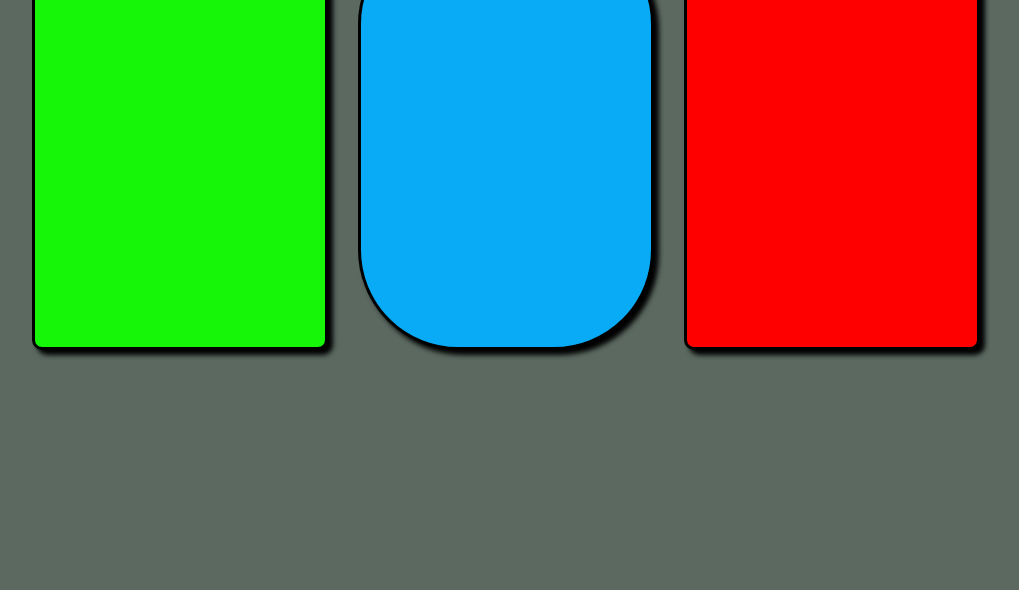
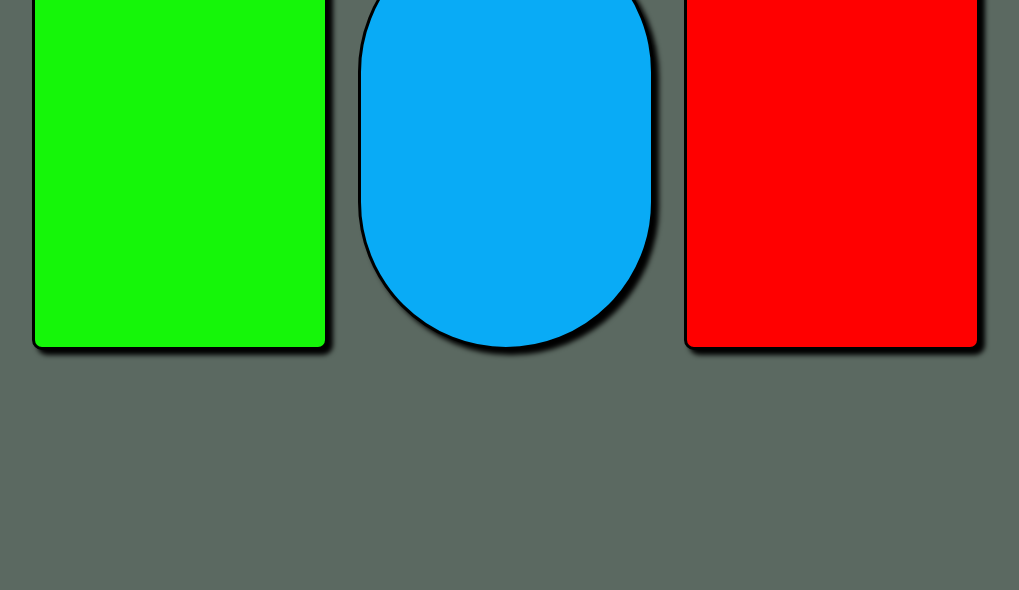
Before and after one commit to remz11/NowleyTime.github.io, a plain HTML site: page index.html in a window 1280 px wide. Shown: the part 210-800 px from the top of the page, without its empty margins (118-1137 px from the left). Drawn offline with Linux system fonts and the light colour scheme.

Commit message:
Update happystyle.css

```diff
--- a/stylesheets/happystyle.css
+++ b/stylesheets/happystyle.css
@@ -14,7 +14,7 @@
 .menu2 {
 
     list-style-type: none;
-    border-radius: 100px;
+    border-radius: 300px;
     box-shadow: 5px 5px 5px black;
     border: 3px solid black;
     background-color: #09ABF6;
```
